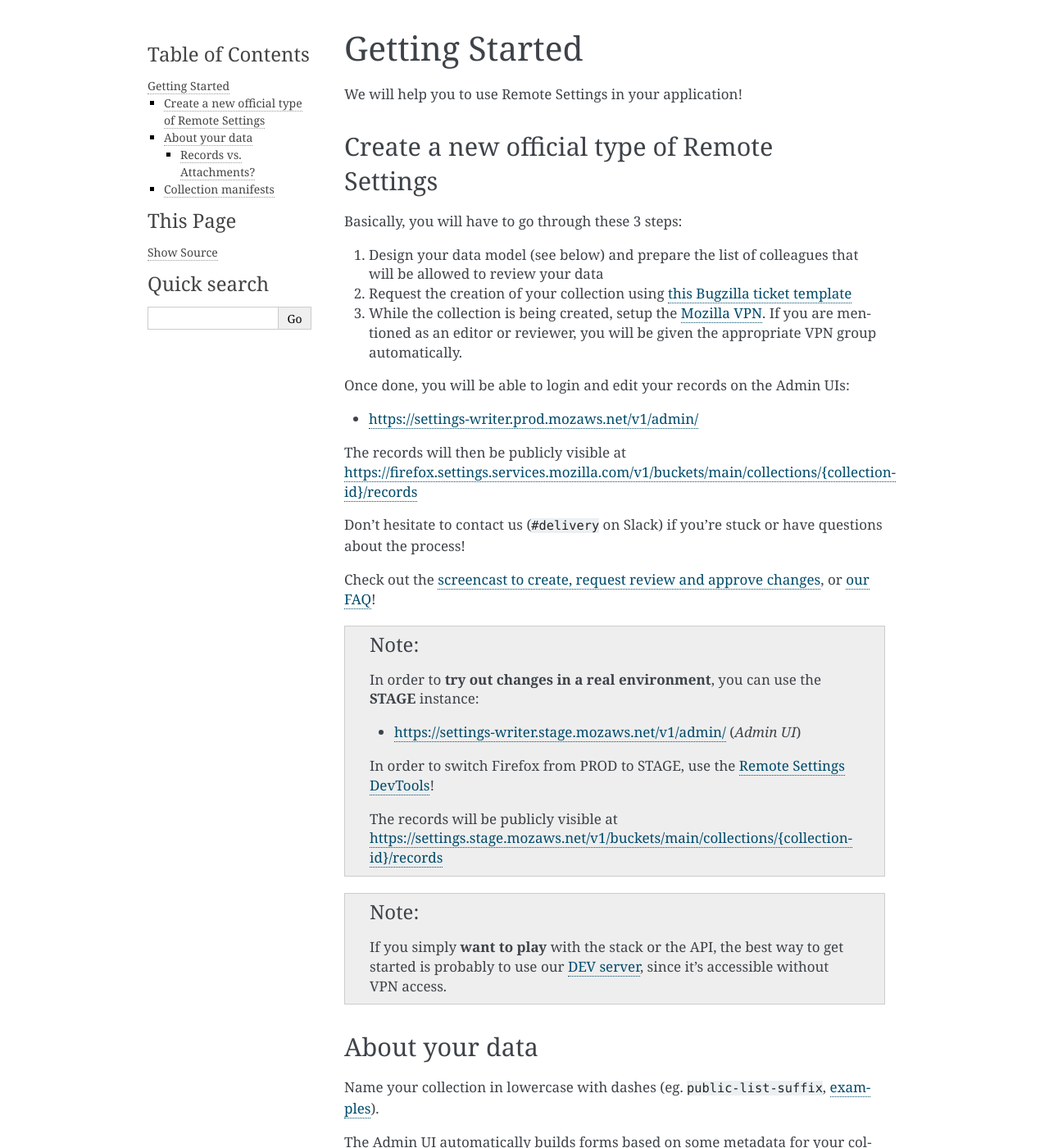
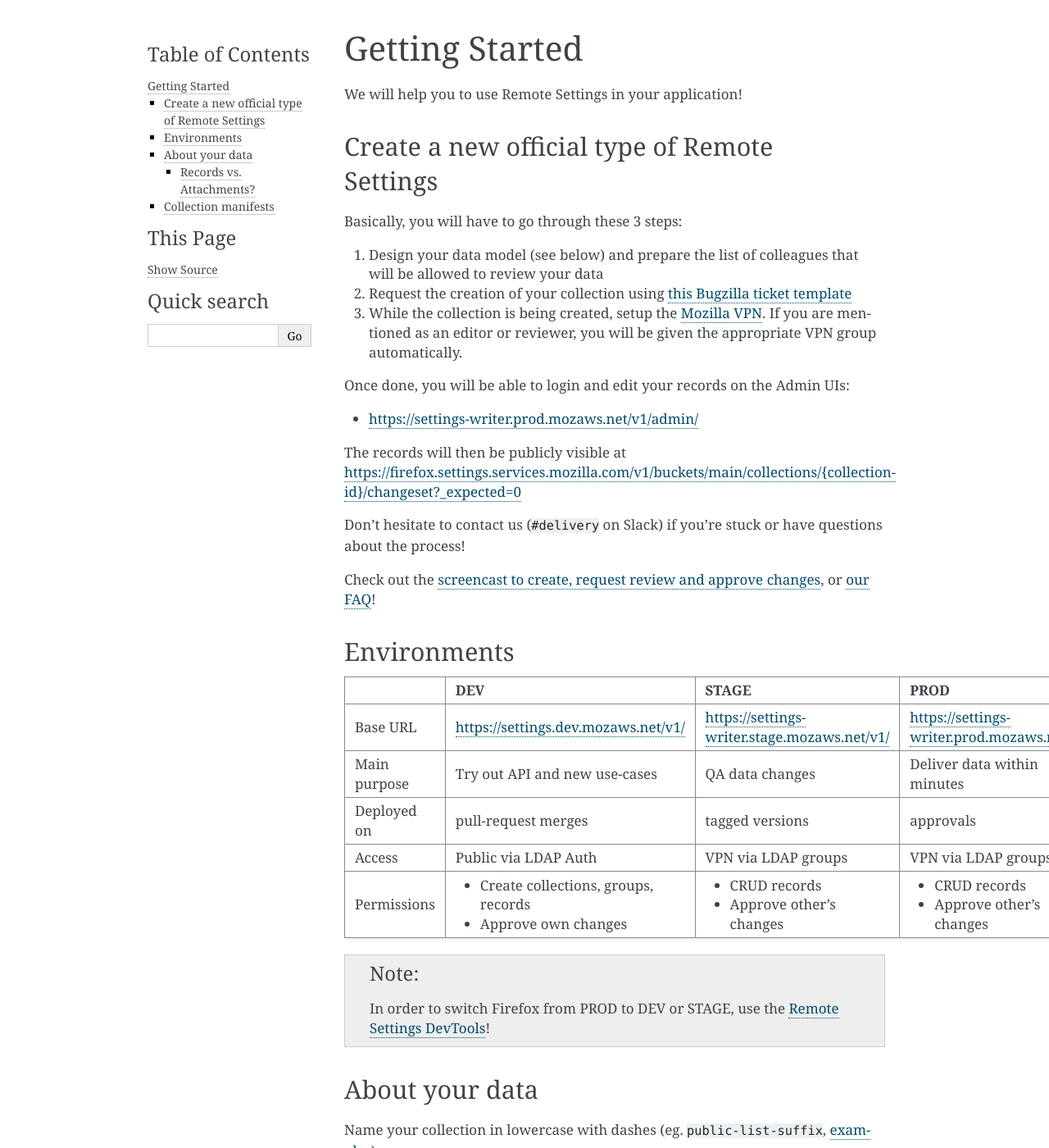
Before and after one commit to mozilla/remote-settings, a Sphinx documentation site: the page built from docs/getting-started.rst, in a window 1280 px wide and 1400 px high. Shown: the whole window at 82% size. Built offline with Sphinx 7.4.7, drawn with Linux system fonts in a browser that asks for light colours.

Commit message:
Explicit environments in docs

```diff
--- a/docs/getting-started.rst
+++ b/docs/getting-started.rst
@@ -20,26 +20,35 @@
 
 - https://settings-writer.prod.mozaws.net/v1/admin/
 
-The records will then be publicly visible at `<https://firefox.settings.services.mozilla.com/v1/buckets/main/collections/{collection-id}/records>`__
+The records will then be publicly visible at `<https://firefox.settings.services.mozilla.com/v1/buckets/main/collections/{collection-id}/changeset?_expected=0>`__
 
 Don't hesitate to contact us (``#delivery`` on Slack) if you're stuck or have questions about the process!
 
 Check out the :ref:`screencast to create, request review and approve changes <screencasts-modify-request-review>`, or :ref:`our FAQ <faq>`!
 
-.. note::
 
-    In order to **try out changes in a real environment**, you can use the **STAGE** instance:
+Environments
+------------
 
-    - https://settings-writer.stage.mozaws.net/v1/admin/ (*Admin UI*)
++--------------+---------------------------------------+----------------------------------------------+---------------------------------------------+
+|              | DEV                                   | STAGE                                        | PROD                                        |
++==============+=======================================+==============================================+=============================================+
+| Base URL     | https://settings.dev.mozaws.net/v1/   | https://settings-writer.stage.mozaws.net/v1/ | https://settings-writer.prod.mozaws.net/v1/ |
++--------------+---------------------------------------+----------------------------------------------+---------------------------------------------+
+| Main purpose | Try out API and new use-cases         | QA data changes                              | Deliver data within minutes                 |
++--------------+---------------------------------------+----------------------------------------------+---------------------------------------------+
+| Deployed on  | pull-request merges                   | tagged versions                              | approvals                                   |
++--------------+---------------------------------------+----------------------------------------------+---------------------------------------------+
+| Access       | Public via LDAP Auth                  | VPN via LDAP groups                          | VPN via LDAP groups                         |
++--------------+---------------------------------------+----------------------------------------------+---------------------------------------------+
+| Permissions  | - Create collections, groups, records | - CRUD records                               | - CRUD records                              |
+|              | - Approve own changes                 | - Approve other's changes                    | - Approve other's changes                   |
++--------------+---------------------------------------+----------------------------------------------+---------------------------------------------+
 
-    In order to switch Firefox from PROD to STAGE, use the `Remote Settings DevTools <https://github.com/mozilla/remote-settings-devtools>`_!
-
-    The records will be publicly visible at `<https://settings.stage.mozaws.net/v1/buckets/main/collections/{collection-id}/records>`__
 
 .. note::
 
-    If you simply **want to play** with the stack or the API, the best way to get started is probably to use our :ref:`DEV server <tutorial-dev-server>`,
-    since it's accessible without VPN access.
+    In order to switch Firefox from PROD to DEV or STAGE, use the `Remote Settings DevTools <https://github.com/mozilla/remote-settings-devtools>`_!
 
 
 About your data
```
